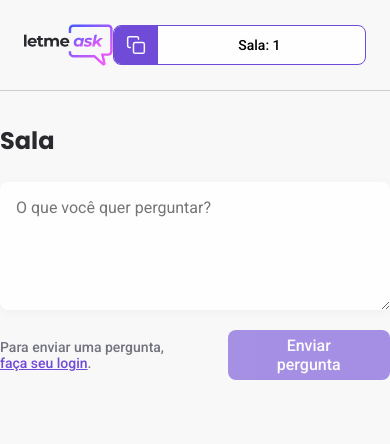
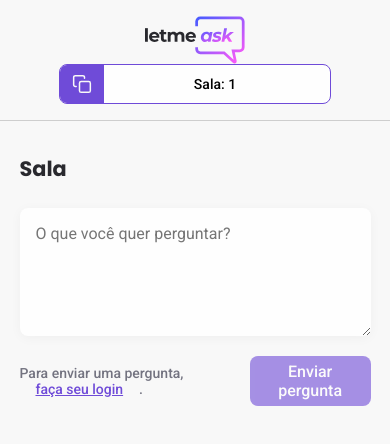
Before and after one commit to EddyPBR/letmeask, a Next.js app: page /rooms/1 in a window 390 px wide. Shown: the top 444 px of the page. Built offline with nearby package versions, Linux system fonts and the light colour scheme; no server answers; the database is empty.

Commit message:
:package: Adicionando responsividade no component Button | RoomCode e página Room

```diff
--- a/src/assets/styles/components/Button.module.scss
+++ b/src/assets/styles/components/Button.module.scss
@@ -14,7 +14,7 @@
   cursor: pointer;
   border: 0;
 
-  // IMAGE
+  // Image component
   div {
     margin-right: 1rem;
   }
--- a/src/assets/styles/components/RoomCode.module.scss
+++ b/src/assets/styles/components/RoomCode.module.scss
@@ -11,6 +11,8 @@
 }
 
 .roomCode {
+  width: 100%;
+  max-width: 17rem;
   height: 2.5rem;
   border-radius: 0.5rem;
   overflow: hidden;
--- a/src/assets/styles/pages/Room.module.scss
+++ b/src/assets/styles/pages/Room.module.scss
@@ -1,6 +1,10 @@
 .header {
   padding: 1.5rem;
   border-bottom: 1px solid var(--gray-light);
+
+  @media(max-width: 520px) {
+    padding: 1rem 0;
+  }
 
   & > div {
     max-width: 70.5rem;
@@ -8,9 +12,19 @@
     display: flex;
     justify-content: space-between;
     align-items: center;
+    width: 90vw;
 
     img {
       max-height: 3rem;
+    }
+
+    @media(max-width: 520px) {
+      flex-direction: column;
+
+      // Image component
+      > div > div {
+        margin-bottom: 2rem;
+      }
     }
   }
 }
@@ -18,15 +32,25 @@
 .main {
   max-width: 50rem;
   margin: 0 auto;
+  width: 90vw;
 
   > div {
     margin: 2rem 0 1.5rem;
     display: flex;
     align-items: center;
 
+    @media(max-width: 520px) {
+      flex-wrap: wrap;
+      justify-content: space-between;
+    }
+
     > h1 {
       font: 700 1.5rem "Poppins", sans-serif;
       color: var(--black);
+
+      @media(max-width: 520px) {
+        font-size: 1.3rem;
+      }
     }
 
     > span {
@@ -36,6 +60,10 @@
       padding: 0.5rem 1rem;
       color: var(--white);
       font: 500 0.875rem "Roboto", sans-serif;
+
+      @media(max-width: 520px) {
+        margin-left: 0;
+      }
     }
   }
 }
@@ -72,6 +100,13 @@
         cursor: pointer;
       }
     }
+
+    // Component button
+    @media(max-width: 425px) {
+      button {
+        padding: 0 1rem;
+      }
+    }
   }
 }
 
```
